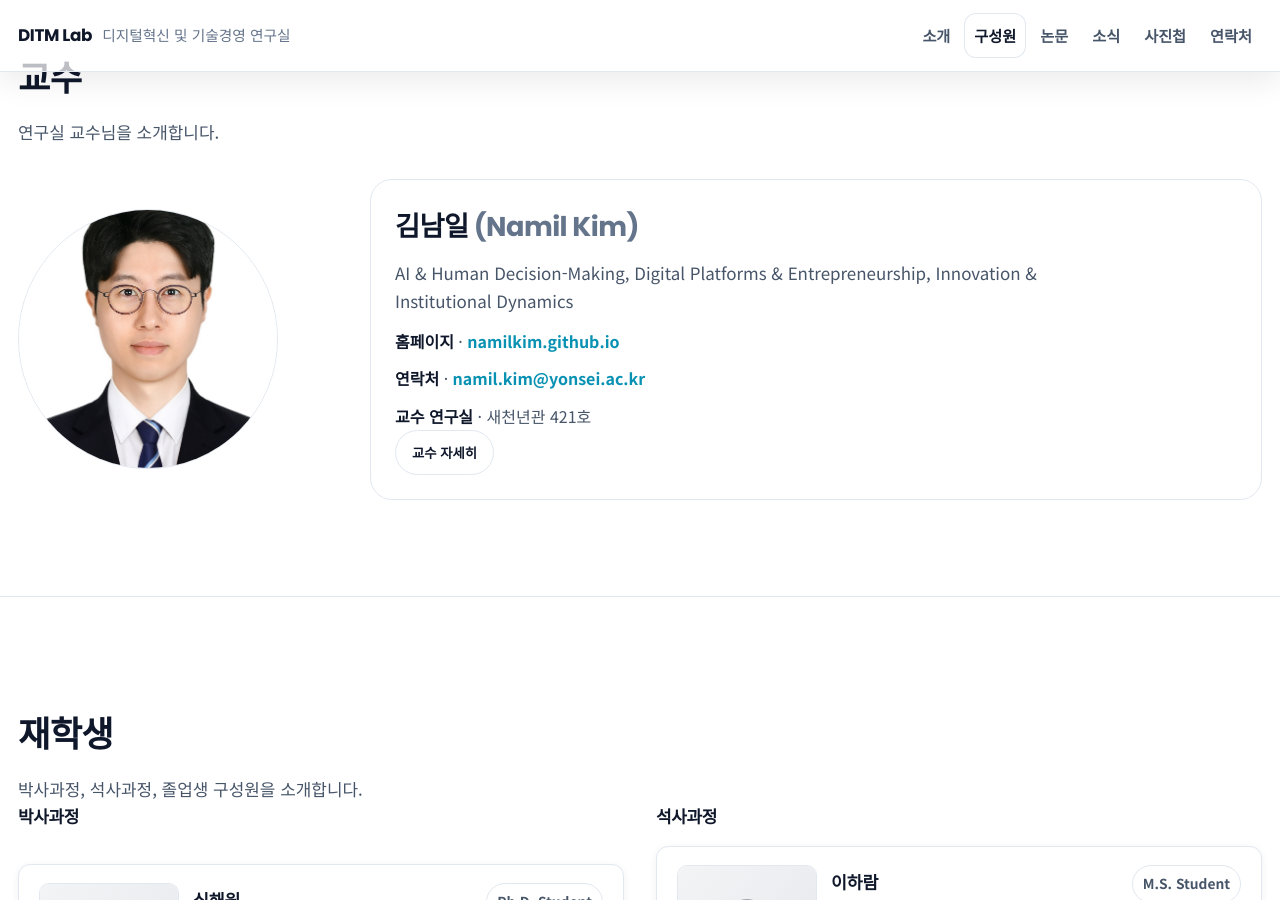
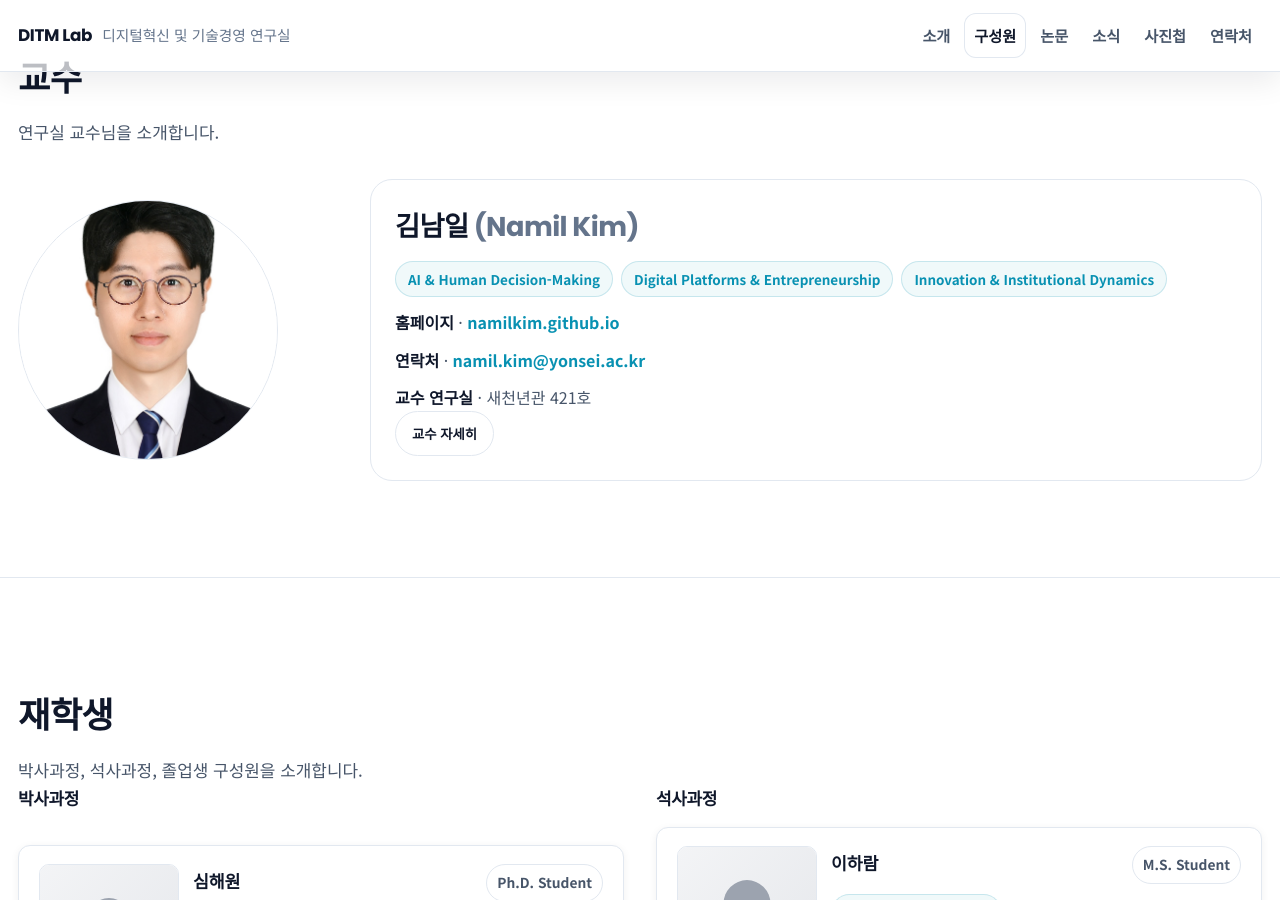
Before and after one commit to ditmlab/ditmlab.github.io, a Jekyll site: the page built from members.html, in a window 1280 px wide and 900 px high, scrolled down 322 px. Built offline with Jekyll 4.4.1, drawn with Linux system fonts in a browser that asks for light colours.

Commit message:
fix: update stylesheet versions and improve professor introduction display

```diff
--- a/members.html
+++ b/members.html
@@ -27,7 +27,12 @@ body_class: members-page
       <div class="prof-box">
         <h2 class="prof-name">{{ pi.name_ko }} <span style="color:var(--muted-2); font-weight:700;">({{ pi.name_en
             }})</span></h2>
-        <p class="lead" style="margin-top:0;">{{ pi.interests }}</p>
+        {% assign pi_interests = pi.interests | split: ',' %}
+        {% if pi_interests and pi_interests.size > 0 %}
+        <div class="person-tags" aria-label="연구 키워드" style="margin-top: 10px;">
+          {% for t in pi_interests %}<span class="tag">{{ t | strip }}</span>{% endfor %}
+        </div>
+        {% endif %}
         <ul class="kv">
           {% if pi.website %}<li><strong>홈페이지</strong> · <a class="inline-link" href="{{ pi.website }}" target="_blank"
               rel="noopener noreferrer">{{ pi.website | replace: 'https://', '' | replace: 'http://', '' }}</a></li>{%
```
Also changed, not shown: 10 other files.
